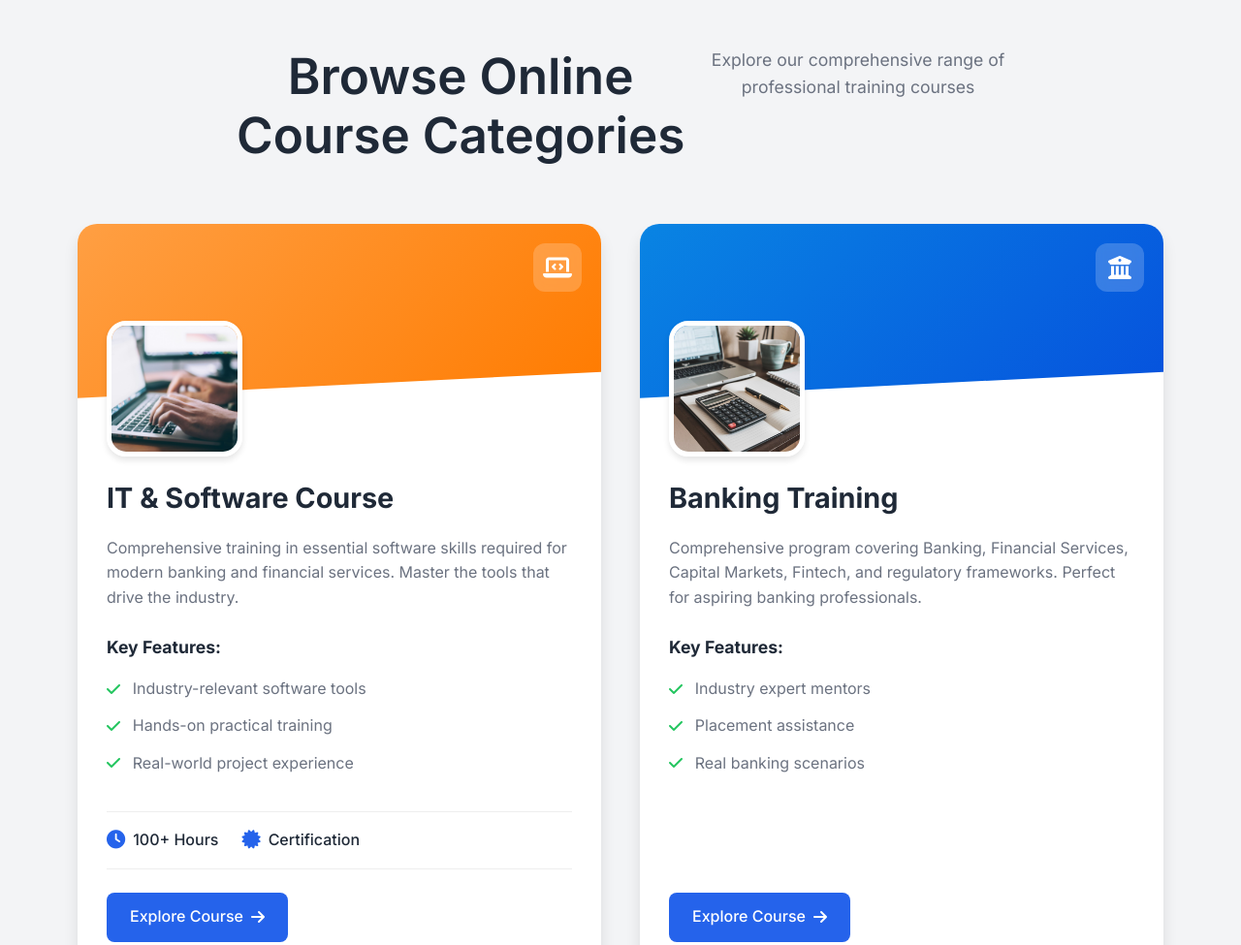
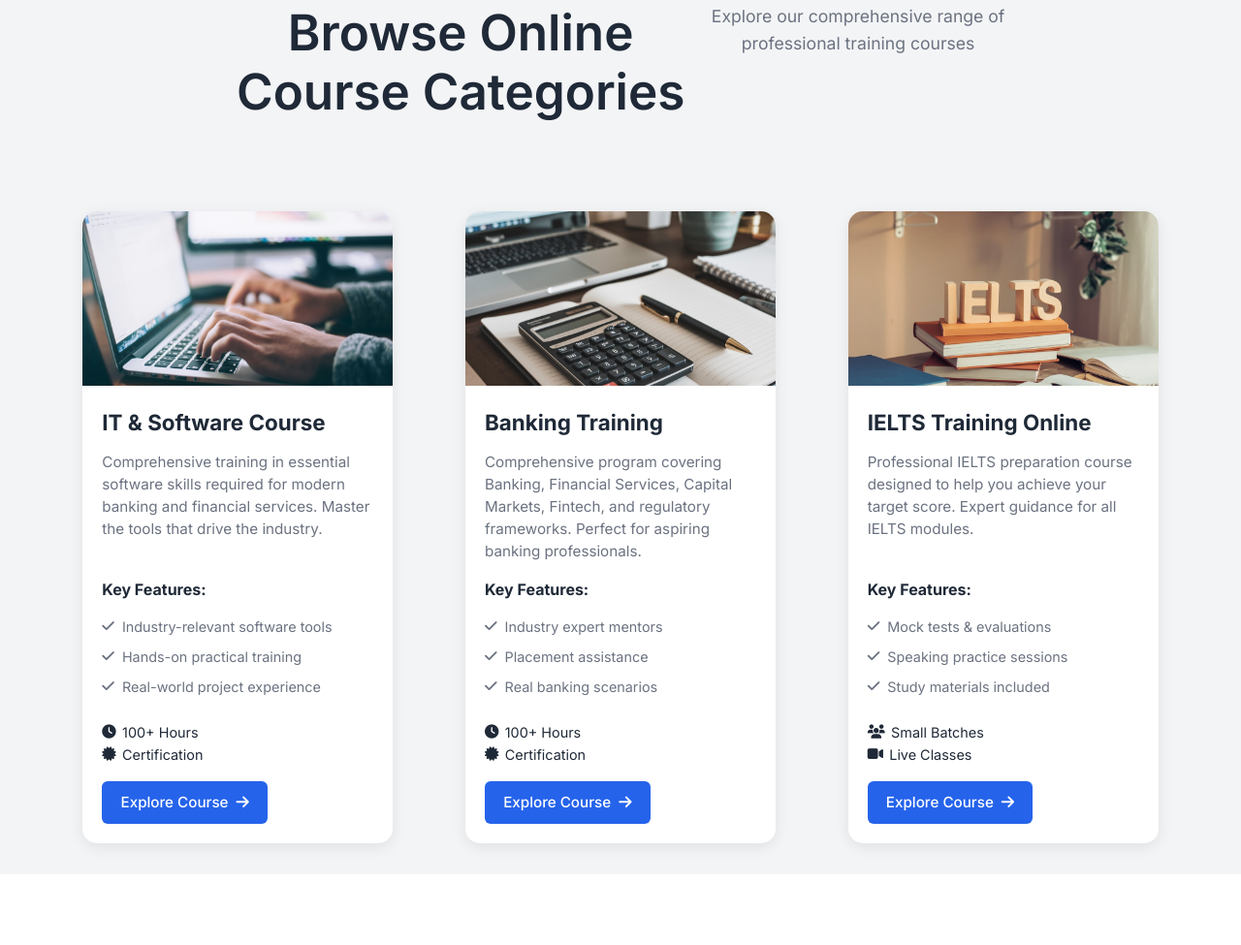
Before and after one commit to prabhatOn/growwell-task, a plain HTML site: page index.html in a window 1280 px wide. Shown: the part 1199-2174 px from the top of the page at 97% size. Drawn offline with Linux system fonts and the light colour scheme.

Commit message:
updated cards

```diff
--- a/index.html
+++ b/index.html
@@ -171,6 +171,16 @@
                                 <li><i class="fas fa-check"></i> Placement assistance</li>
                                 <li><i class="fas fa-check"></i> Real banking scenarios</li>
                             </ul>
+                        </div>
+                        <div class="course-highlights">
+                            <div class="highlight">
+                                <i class="fas fa-clock"></i>
+                                <span>100+ Hours</span>
+                            </div>
+                            <div class="highlight">
+                                <i class="fas fa-certificate"></i>
+                                <span>Certification</span>
+                            </div>
                         </div>
 
                         <a href="#" class="btn-explore">Explore Course <i class="fas fa-arrow-right"></i></a>
--- a/styles.css
+++ b/styles.css
@@ -527,7 +527,7 @@
 
   /* Courses Section */
   .courses-section {
-    padding: 5rem 5%;
+    padding-top: 35px;
     background: var(--background-light);
   }
 
@@ -550,23 +550,25 @@
 
   .courses-grid {
     display: grid;
-    grid-template-columns: repeat(auto-fit, minmax(350px, 1fr));
-    gap: 2.5rem;
+    grid-template-columns: repeat(auto-fit, minmax(280px, 1fr));
+    gap: 2rem;
+    padding: 2rem 5%;
     max-width: 1400px;
     margin: 0 auto;
-    padding: 0 1rem;
   }
 
   .course-card {
     background: var(--white);
-    border-radius: 20px;
+    border-radius: 15px;
+    box-shadow: 0 4px 15px rgba(0, 0, 0, 0.08);
     overflow: hidden;
-    box-shadow: var(--shadow-lg);
     transition: all 0.4s ease;
     position: relative;
-    min-height: 600px;
+    max-width: 320px;
+    margin: 0 auto;
     display: flex;
     flex-direction: column;
+    height: 100%;
   }
 
   .course-card:hover {
@@ -575,196 +577,124 @@
   }
 
   .card-background {
+    display: none;
+  }
+
+  .card-background.orange,
+  .card-background.blue,
+  .card-background.yellow {
+    display: none;
+  }
+
+  .icon-container {
+    display: none;
+  }
+
+  .professional-image {
+    width: 100%;
     height: 180px;
-    position: relative;
-    overflow: hidden;
-    clip-path: polygon(0 0, 100% 0, 100% 85%, 0 100%);
-  }
-
-  .card-background.orange {
-    background: linear-gradient(135deg, #ff9f43 0%, #ff7b00 100%);
-  }
-
-  .card-background.yellow {
-    background: linear-gradient(135deg, #ffd32a 0%, #ffb800 100%);
-  }
-
-  .card-background.blue {
-    background: linear-gradient(135deg, #0984e3 0%, #0652dd 100%);
-  }
-
-  .icon-container {
-    position: absolute;
-    top: 20px;
-    right: 20px;
-    width: 50px;
-    height: 50px;
-    background: rgba(255, 255, 255, 0.2);
-    border-radius: 12px;
-    display: flex;
-    align-items: center;
-    justify-content: center;
-    backdrop-filter: blur(5px);
-  }
-
-  .icon-container i {
-    font-size: 24px;
-    color: white;
-  }
-
-  .professional-image {
-    width: 140px;
-    height: 140px;
-    border-radius: 20px;
     object-fit: cover;
-    position: absolute;
-    top: 100px;
-    left: 30px;
-    border: 5px solid white;
-    box-shadow: var(--shadow-md);
-    transition: transform 0.3s ease;
-  }
-
-  .course-card:hover .professional-image {
-    transform: scale(1.05);
+    transition: transform 0.4s ease;
   }
 
   .course-content {
-    padding: 80px 30px 30px;
+    padding: 20px;
     flex: 1;
     display: flex;
     flex-direction: column;
   }
 
   .course-details {
-    flex: 1;
+    margin-top: auto;
     display: flex;
     flex-direction: column;
   }
 
   .course-content h3 {
-    font-size: 1.8rem;
-    color: var(--text-dark);
-    margin-bottom: 1rem;
+    font-size: 1.4rem;
+    color: var(--text-dark);
+    margin-bottom: 0.8rem;
   }
 
   .course-content p {
     color: var(--text-light);
-    line-height: 1.6;
-    margin-bottom: 1.5rem;
+    line-height: 1.5;
+    margin-bottom: 1rem;
+    font-size: 0.95rem;
   }
 
   .key-features {
-    margin-bottom: 1.5rem;
+    margin-bottom: 1rem;
   }
 
   .key-features h4 {
-    font-size: 1.1rem;
-    color: var(--text-dark);
+    font-size: 1rem;
+    color: var(--text-dark);
+    margin-bottom: 0.8rem;
+  }
+
+  .key-features li {
+    display: flex;
+    align-items: center;
+    gap: 0.5rem;
+    margin-bottom: 0.5rem;
+    color: var(--text-light);
+    font-size: 0.9rem;
+  }
+
+  .course-highlights {
     margin-bottom: 1rem;
   }
 
-  .key-features ul {
-    list-style: none;
-  }
-
-  .key-features li {
-    display: flex;
-    align-items: center;
-    gap: 0.8rem;
-    margin-bottom: 0.8rem;
-    color: var(--text-light);
-  }
-
-  .key-features li i {
-    color: #22c55e;
-    font-size: 1rem;
-  }
-
-  .course-highlights {
-    display: flex;
-    gap: 1.5rem;
-    margin-bottom: 1.5rem;
-    padding: 1rem 0;
-    border-top: 1px solid #eee;
-    border-bottom: 1px solid #eee;
-  }
-
   .highlight {
     display: flex;
     align-items: center;
-    gap: 0.5rem;
-  }
-
-  .highlight i {
-    color: var(--primary-color);
-    font-size: 1.2rem;
-  }
-
-  .highlight span {
-    color: var(--text-dark);
-    font-weight: 500;
-  }
-
-  .course-price {
-    margin: 1.5rem 0;
-    padding: 1rem 0;
-    border-top: 1px solid #eee;
-    border-bottom: 1px solid #eee;
-  }
-
-  .price {
-    font-size: 1.8rem;
-    font-weight: 700;
-    color: var(--text-dark);
-    display: block;
-  }
-
-  .price-note {
+    gap: 0.4rem;
     font-size: 0.9rem;
-    color: var(--text-light);
   }
 
   .btn-explore {
     display: inline-flex;
     align-items: center;
+    justify-content: center;
     gap: 0.5rem;
-    padding: 0.8rem 1.5rem;
+    padding: 0.6rem 1.2rem;
     background: var(--primary-color);
     color: white;
     text-decoration: none;
-    border-radius: 8px;
+    border-radius: 6px;
     font-weight: 500;
+    font-size: 0.95rem;
     transition: all 0.3s ease;
-    margin-top: auto;
-    align-self: flex-start;
-  }
-
-  .btn-explore i {
-    transition: transform 0.3s ease;
+    width: fit-content;
   }
 
   .btn-explore:hover {
     background: var(--secondary-color);
-  }
-
-  .btn-explore:hover i {
-    transform: translateX(5px);
   }
 
   /* Improve courses section responsiveness */
   @media (max-width: 768px) {
     .courses-grid {
-      grid-template-columns: 1fr;
-      gap: 2rem;
+      grid-template-columns: repeat(auto-fit, minmax(280px, 1fr));
+      gap: 1.5rem;
+      padding: 1.5rem;
     }
 
     .course-card {
-      min-height: auto;
-    }
-
-    .section-header h2 {
-      font-size: 2rem;
+      max-width: 100%;
+    }
+
+    .professional-image {
+      height: 160px;
+    }
+
+    .course-content {
+      padding: 15px;
+    }
+
+    .course-content h3 {
+      font-size: 1.2rem;
     }
   }
 
```
Also changed, not shown: About/grow_logo.jpg (deleted), About/styles.css (line endings or trailing spaces), 1 other file.
